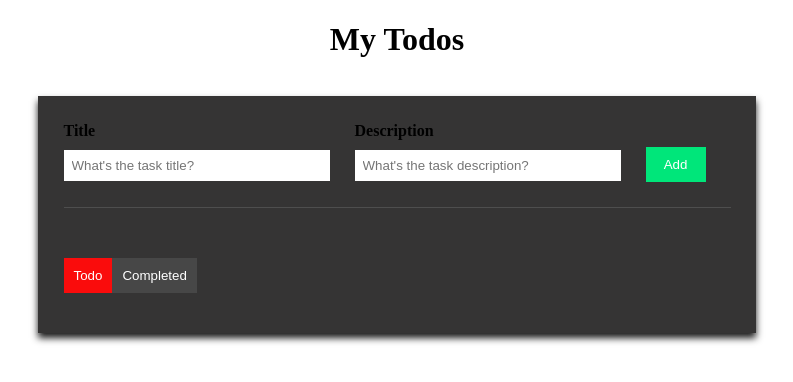
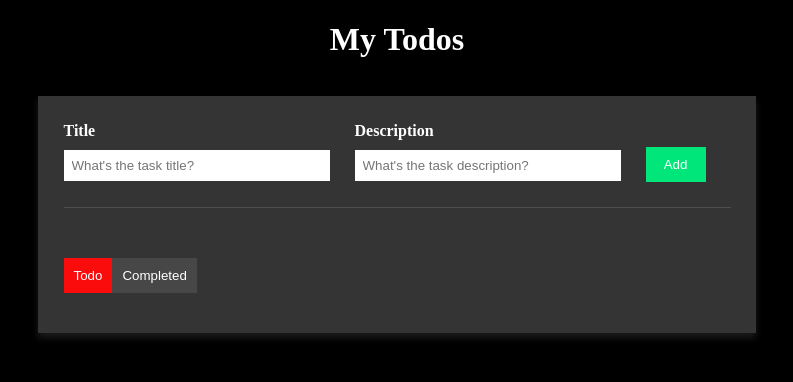
Before and after one commit to jeevan07854/React--Todo-Webapp, a React (Vite) app: page / in a window 1280 px wide. Shown: the top 382 px of the page, without its empty margins (243-1036 px from the left). Built offline with nearby package versions, Linux system fonts and the light colour scheme.

Commit message:
Update App.css

```diff
--- a/src/App.css
+++ b/src/App.css
@@ -1,6 +1,6 @@
 body{
-    background-color: abc;
-    color:black;
+    background-color: black;
+    color:white;
     overflow: hidden;
   }
 
```
